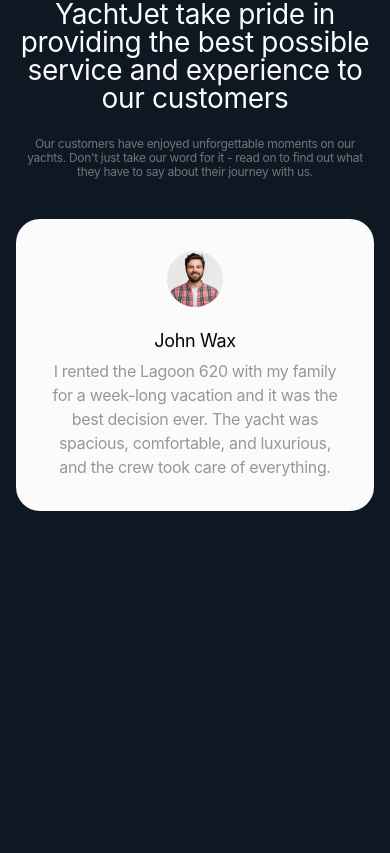
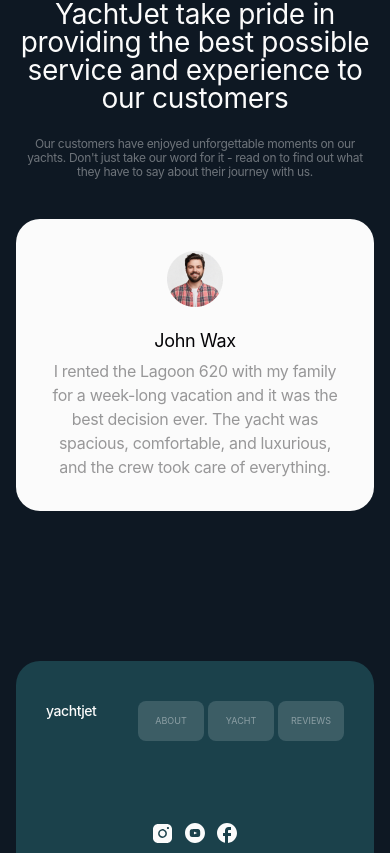
Before and after one commit to EugeneLevkovych/react-yacht-rental, a React (Vite) app: page / in a window 390 px wide. Shown: the part 4385-5238 px from the top of the page. Before the commit the page ends 5046 px from the top, so only its background shows below. Built offline with nearby package versions, Linux system fonts and the light colour scheme.

Commit message:
add footer mob

```diff
--- a/src/App.jsx
+++ b/src/App.jsx
@@ -1,5 +1,6 @@
 import AboutUs from './components/AboutUs';
 import Advantages from './components/Advantages';
+import Footer from './components/Footer';
 import Header from './components/Header';
 import Hero from './components/Hero';
 import OurYachts from './components/OurYachts';
@@ -16,6 +17,7 @@ export default function App() {
       <Advantages />
       <Rent />
       <Reviews />
+      <Footer />
     </div>
   );
 }
--- a/src/components/Button.jsx
+++ b/src/components/Button.jsx
@@ -3,7 +3,7 @@ export default function Button({ name, href }) {
     <li>
       <a
         href={href}
-        className="flex justify-center items-center w-22.5 h-10 rounded-lg bg-turquoise-blue2 hover:bg-turquoise-blue1 transition-all"
+        className="flex justify-center items-center w-16.5 md:w-22.5 h-10 rounded-lg bg-turquoise-blue2 opacity-[0.5] hover:bg-turquoise-blue1 transition-all"
       >
         {name}
       </a>
--- /dev/null
+++ b/src/components/Footer.jsx
@@ -0,0 +1,43 @@
+import { BUTTONS } from '../data/buttonsInfo';
+import { SOCIAL_ICONS_FOOTER } from '../data/socials';
+import Button from './Button';
+import SvgSocials from './SvgSocials';
+
+export default function Footer() {
+  return (
+    <div className="container mx-auto px-4">
+      <div className="text-white1 bg-turquoise-blue1 rounded-t-3xl pt-10 md:pt-12.5 pb-2 px-7.5 md:px-12">
+        <div className="flex flex-col gap-20">
+          <div className="flex justify-between">
+            <a
+              className="font-medium text-sm my-let-spacing1 text-white1"
+              href="index.html"
+            >
+              yachtjet
+            </a>
+            <ul className="flex gap-1 uppercase text-[9px] leading-[1.3] md:ml-28 xl:ml-74">
+              {BUTTONS.map(button => (
+                <Button key={button.id} name={button.name} href={button.href} />
+              ))}
+            </ul>
+          </div>
+          <div className="flex justify-center">
+            <ul className="flex gap-2">
+              {SOCIAL_ICONS_FOOTER.map(item => (
+                <li key={item.id}>
+                  <a
+                    href={item.href2}
+                    target="_blank"
+                    rel="noopener noreferrer"
+                  >
+                    <SvgSocials svgObj={item} />
+                  </a>
+                </li>
+              ))}
+            </ul>
+          </div>
+        </div>
+      </div>
+    </div>
+  );
+}
--- a/src/components/Header.jsx
+++ b/src/components/Header.jsx
@@ -1,5 +1,7 @@
 import { BUTTONS } from '../data/buttonsInfo';
+import { SOCIAL_ICONS_HEADER } from '../data/socials';
 import Button from './Button';
+import SvgSocials from './SvgSocials';
 
 export default function Header() {
   return (
@@ -18,39 +20,13 @@ export default function Header() {
         </ul>
       </nav>
       <ul className="hidden md:flex gap-2">
-        <li>
-          <a
-            href="https://instagram.com"
-            target="_blank"
-            rel="noopener noreferrer"
-          >
-            <svg className="size-6 fill-turquoise-blue1">
-              <use href="./sprite.svg#icon-instagram"></use>
-            </svg>
-          </a>
-        </li>
-        <li>
-          <a
-            href="https://youtube.com"
-            target="_blank"
-            rel="noopener noreferrer"
-          >
-            <svg className="size-6 fill-turquoise-blue1">
-              <use href="./sprite.svg#icon-youtube"></use>
-            </svg>
-          </a>
-        </li>
-        <li>
-          <a
-            href="https://facebook.com"
-            target="_blank"
-            rel="noopener noreferrer"
-          >
-            <svg className="size-6 fill-turquoise-blue1">
-              <use href="./sprite.svg#icon-facebook"></use>
-            </svg>
-          </a>
-        </li>
+        {SOCIAL_ICONS_HEADER.map(item => (
+          <li key={item.id}>
+            <a href={item.href2} target="_blank" rel="noopener noreferrer">
+              <SvgSocials svgObj={item} />
+            </a>
+          </li>
+        ))}
       </ul>
       <svg className="md:hidden size-7 stroke-turquoise-blue1">
         <use href="./sprite.svg#icon-burger"></use>
--- /dev/null
+++ b/src/components/SvgSocials.jsx
@@ -0,0 +1,7 @@
+export default function SvgSocials({ svgObj }) {
+  return (
+    <svg className={`size-6 ${svgObj.fill}`}>
+      <use href={svgObj.href}></use>
+    </svg>
+  );
+}
--- /dev/null
+++ b/src/data/socials.js
@@ -0,0 +1,41 @@
+export const SOCIAL_ICONS_HEADER = [
+  {
+    href: './sprite.svg#icon-instagram',
+    id: 1,
+    fill: 'fill-turquoise-blue1',
+    href2: 'https://instagram.com',
+  },
+  {
+    href: './sprite.svg#icon-youtube',
+    id: 2,
+    fill: 'fill-turquoise-blue1',
+    href2: 'https://youtube.com',
+  },
+  {
+    href: './sprite.svg#icon-facebook',
+    id: 3,
+    fill: 'fill-turquoise-blue1',
+    href2: 'https://facebook.com',
+  },
+];
+
+export const SOCIAL_ICONS_FOOTER = [
+  {
+    href: './sprite.svg#icon-instagram',
+    id: 1,
+    fill: 'fill-white1',
+    href2: 'https://instagram.com',
+  },
+  {
+    href: './sprite.svg#icon-youtube',
+    id: 2,
+    fill: 'fill-white1',
+    href2: 'https://youtube.com',
+  },
+  {
+    href: './sprite.svg#icon-facebook',
+    id: 3,
+    fill: 'fill-white1',
+    href2: 'https://facebook.com',
+  },
+];
--- a/src/index.css
+++ b/src/index.css
@@ -25,7 +25,7 @@ body {
   --color-white2: rgba(251, 251, 251, 0.7);
   --color-white3: rgba(251, 251, 251, 0.35);
   --color-turquoise-blue1: #1b414b;
-  --color-turquoise-blue2: rgba(27, 65, 75, 0.5);
+  --color-turquoise-blue2: #5d7980;
   --color-turquoise-blue3: #040306;
   --color-gray1: rgb(4, 3, 6);
   --color-gray1bord: rgba(4, 3, 6, 0.1);
```
